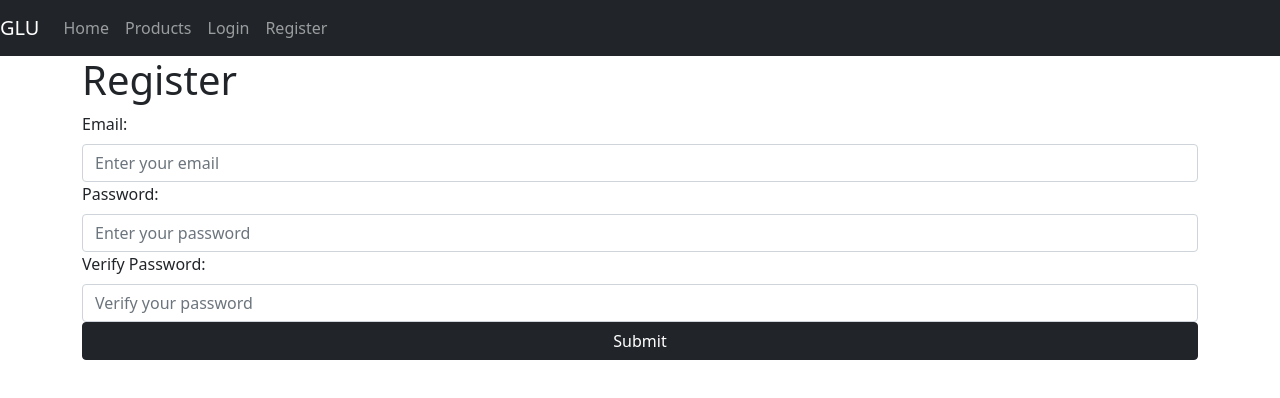
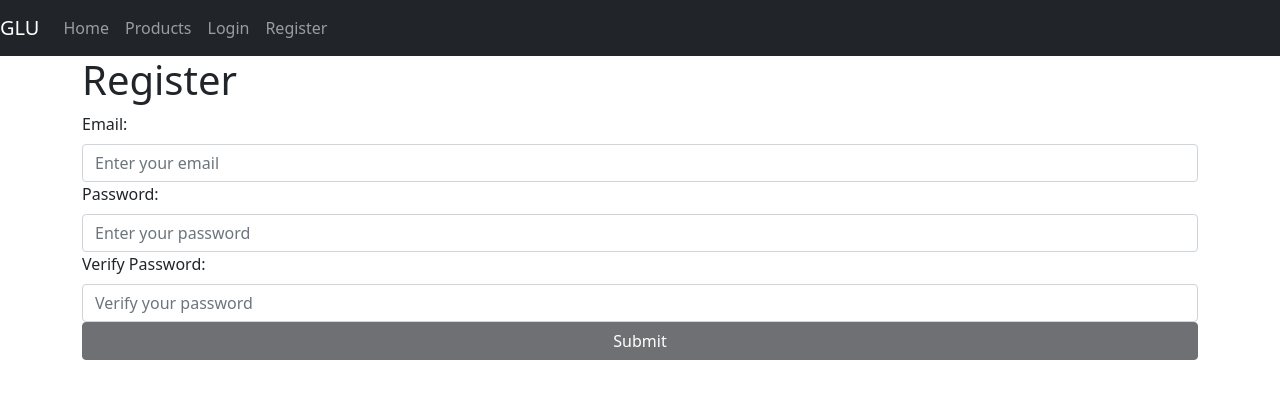
Before and after one commit to Pacaloy/GLU, a React (Create React App) app: page /register in a window 1280 px wide. Shown: the top 398 px of the page. Built offline with nearby package versions, Linux system fonts and the light colour scheme.

Commit message:
finished login and register

```diff
--- a/src/components/AppNavBar.js
+++ b/src/components/AppNavBar.js
@@ -1,7 +1,11 @@
+import { useState, useContext } from 'react';
 import { Navbar, Nav } from 'react-bootstrap';
 import { Link } from 'react-router-dom';
+import UserContext from './../UserContext';
 
 export default function AppNavBar() {
+	const { user } = useContext(UserContext);
+
 	return (
 		<Navbar bg="dark" variant="dark" expand="lg">
 			<Navbar.Brand as={Link} to="/">GLU</Navbar.Brand>
@@ -10,8 +14,15 @@ export default function AppNavBar() {
 				<Nav>
 					<Nav.Link as={Link} to="/">Home</Nav.Link>
 					<Nav.Link as={Link} to="/products">Products</Nav.Link>
-					<Nav.Link as={Link} to="/login">Login</Nav.Link>
-					<Nav.Link as={Link} to="/register">Register</Nav.Link>
+
+					{(user.accessToken !== null) ?
+						<Nav.Link as={Link} to="/logout">Logout</Nav.Link>
+						:
+						<>
+							<Nav.Link as={Link} to="/login">Login</Nav.Link>
+							<Nav.Link as={Link} to="/register">Register</Nav.Link>
+						</>
+					}
 				</Nav>
 			</Navbar.Collapse>
 		</Navbar>
--- a/src/pages/Register.js
+++ b/src/pages/Register.js
@@ -1,8 +1,65 @@
+import { useContext, useEffect, useState } from 'react';
 import { Form, Button } from 'react-bootstrap';
+import { Navigate, useNavigate } from 'react-router-dom';
+import Swal from 'sweetalert2';
+import UserContext from './../UserContext';
 
 export default function Register() {
+	const { user } = useContext(UserContext);
+
+	const [email, setEmail] = useState('');
+	const [password, setPassword] = useState('');
+	const [verifyPassword, setVerifyPassword] = useState('');
+
+	const [isActive, setIsActive] = useState(false);
+
+	const navigate = useNavigate();
+
+	useEffect(() => {
+		if ((email !== '' && password !== '' && verifyPassword !== '') && (password === verifyPassword)) {
+			setIsActive(true);
+		} else {
+			setIsActive(false);
+		}
+	}, [email, password, verifyPassword]);
+
+	function registerUser(e) {
+		e.preventDefault();
+
+		fetch('http://localhost:4000/users/register', {
+			method: 'POST',
+			headers: {'Content-Type': 'application/json'},
+			body: JSON.stringify({
+				email: email,
+				password: password
+			})
+		})
+		.then(res => res.json())
+		.then(data => {
+			console.log(data)
+			if (data) {
+				Swal.fire({
+					title: 'Registration Successful',
+					icon: 'success',
+					text: 'You have successfully registered'
+				});
+
+				navigate('/login');
+			} else {
+				Swal.fire({
+					title: 'Registration Failed',
+					icon: 'error',
+					text: 'Please try again'
+				});
+			}
+		});
+	};
+
 	return (
-		<Form>
+		(user.accessToken !== null) ?
+			<Navigate to="/products" />
+			:
+			<Form onSubmit={e => registerUser(e)}>
 				<h1>Register</h1>
 				<Form.Group>
 					<Form.Label>Email:</Form.Label>
@@ -10,6 +67,8 @@ export default function Register() {
 						type="email"
 						placeholder="Enter your email"
 						required
+						value={email}
+						onChange={e => setEmail(e.target.value)}
 					/>
 				</Form.Group>
 
@@ -19,6 +78,8 @@ export default function Register() {
 						type="password"
 						placeholder="Enter your password"
 						required
+						value={password}
+						onChange={e => setPassword(e.target.value)}
 					/>
 				</Form.Group>
 
@@ -28,12 +89,20 @@ export default function Register() {
 						type="password"
 						placeholder="Verify your password"
 						required
+						value={verifyPassword}
+						onChange={e => setVerifyPassword(e.target.value)}
 					/>
 				</Form.Group>
 
+				{isActive ?
 					<div className="d-grid">
-			<Button variant="dark">Submit</Button>
+						<Button variant="dark" type="submit">Submit</Button>
 					</div>
+					:
+					<div className="d-grid">
+						<Button variant="dark" type="submit" disabled>Submit</Button>
+					</div>
+				}
 			</Form>
 	);
 };
```
Lines whose indentation alone changed are shown as unchanged.
